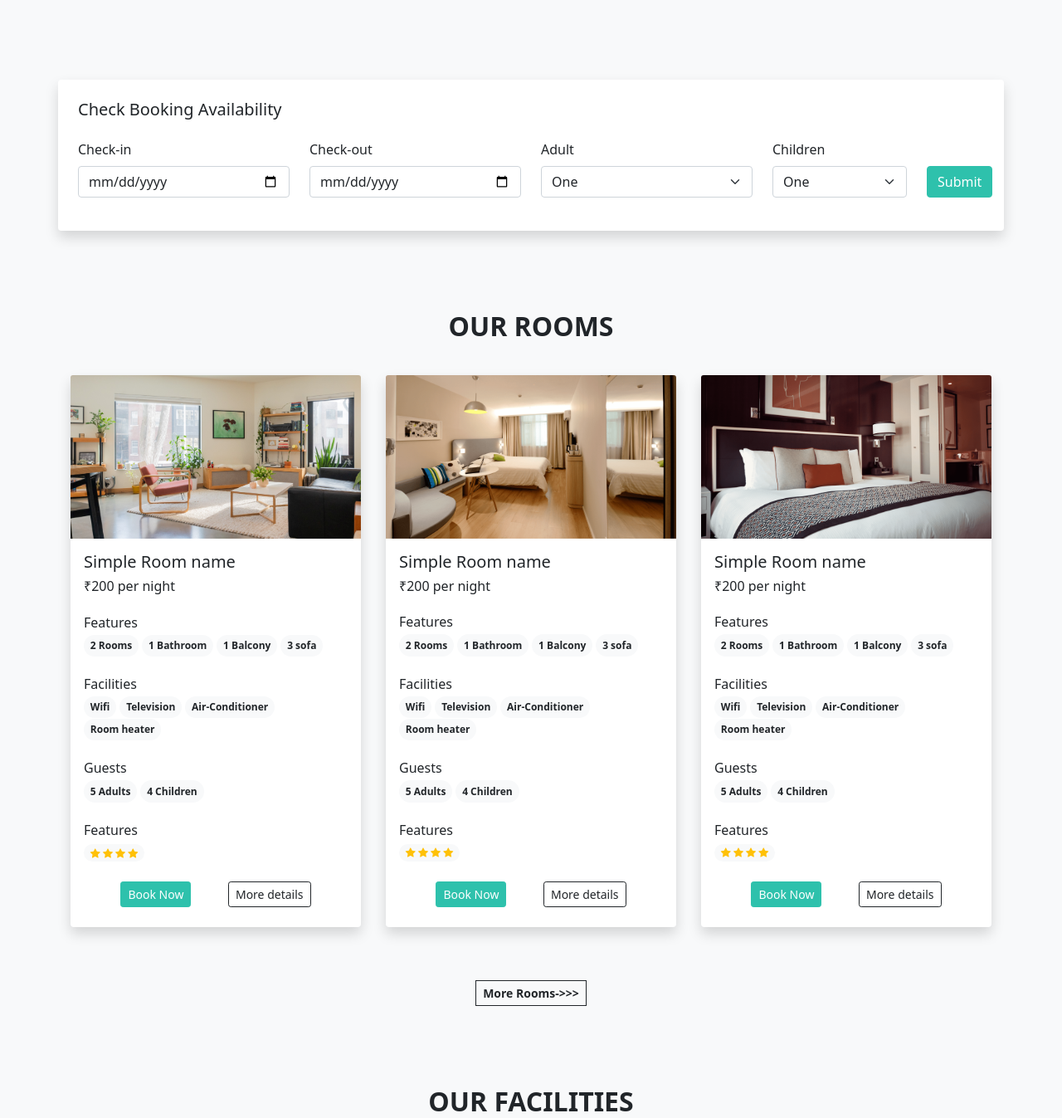
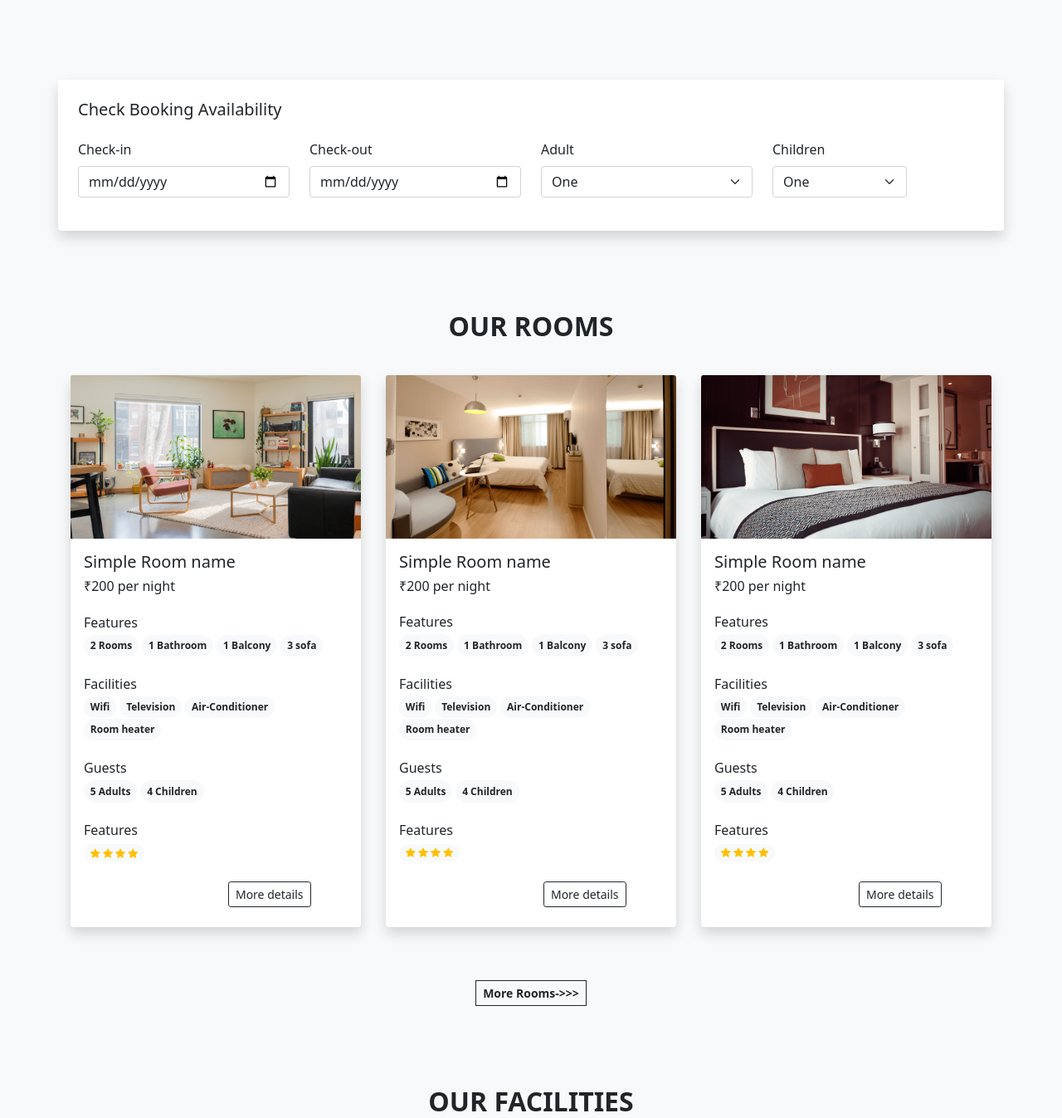
Before and after one commit to deep9586939/hotel-project, a PHP site: page / in a window 1280 px wide. Shown: the part 870-2217 px from the top of the page at 83% size. Run offline with PHP 8.4, Linux system fonts and the light colour scheme.

Commit message:
Add files via upload

```diff
--- a/index.php
+++ b/index.php
@@ -8,14 +8,6 @@
     <?php require('inc/links.php');?>
 
     <style>
-        .custom-bg{
-          background-color:  #2ec1ac;
-          border: 1px solid  #2ec1ac;
-        }
-        .custom-bg:hover{
-          background-color: #279e8c;
-          border-color: #279e8c;
-        }
         .availability-form{
           margin-top: -50px;
           z-index: 2;
```
